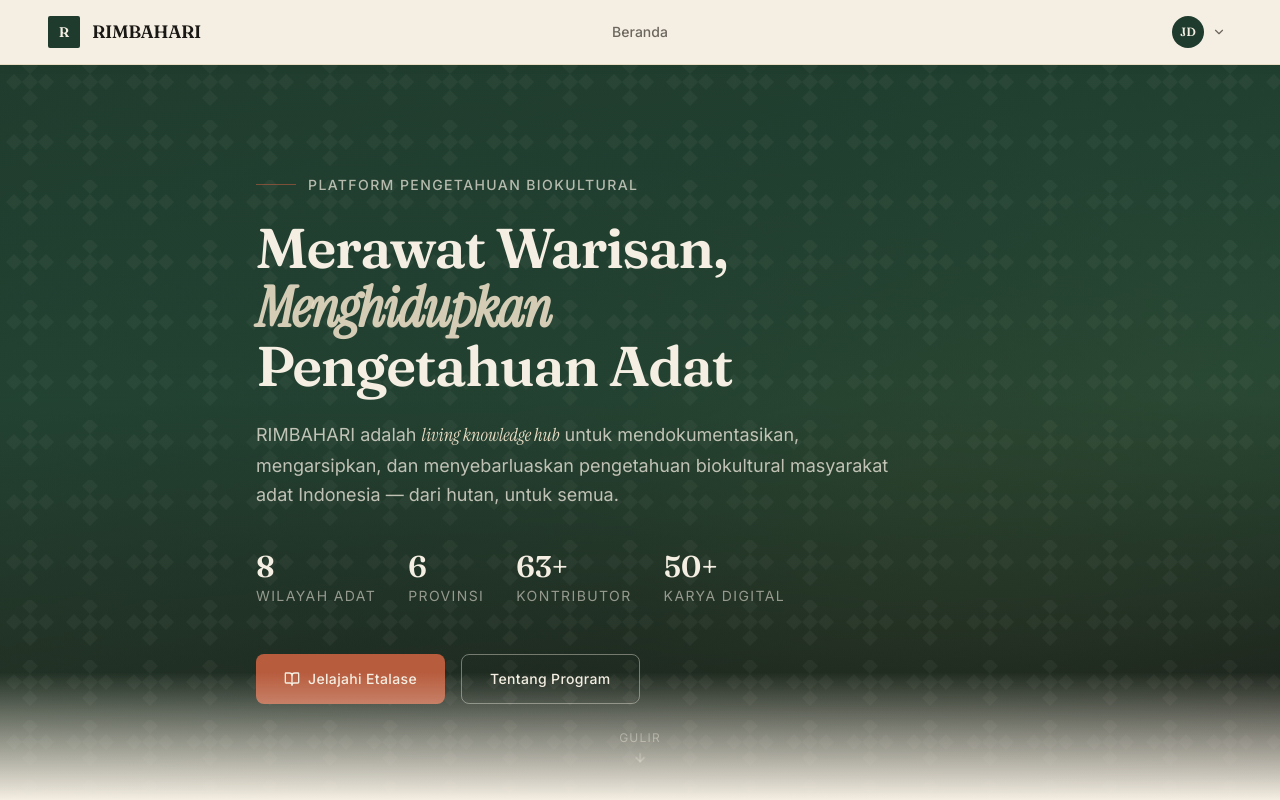
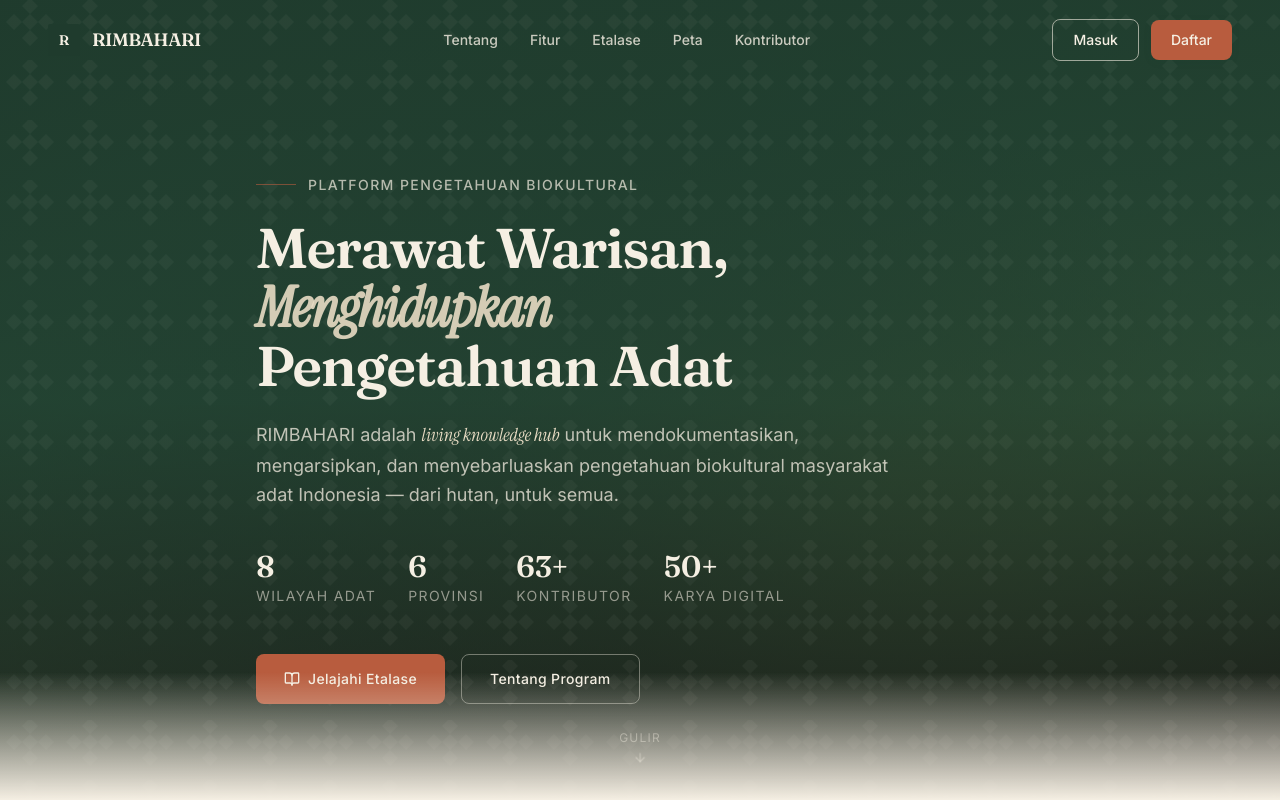
Before and after one commit to anitakny/rimbara-frontend-react, a React (Vite) app: page / in a window 1280 px wide. Shown: the top 800 px of the page. Built offline with nearby package versions, Linux system fonts and the light colour scheme.

Commit message:
refactor: change navbar into guestNavbar

```diff
--- a/src/pages/LandingPage.jsx
+++ b/src/pages/LandingPage.jsx
@@ -1,4 +1,4 @@
-import Navbar from '../components/Navbar'
+import GuestNavbar from '../components/GuestNavbar'
 import Hero from '../components/LandingPage/Hero'
 import AboutSection from '../components/LandingPage/AboutSection'
 import FeaturesSection from '../components/LandingPage/FeaturesSection'
@@ -11,7 +11,7 @@ import Footer from '../components/Footer'
 export default function LandingPage() {
   return (
     <div className="min-h-screen bg-bone">
-      <Navbar />
+      <GuestNavbar />
       <main>
         <Hero />
         <AboutSection />
```
